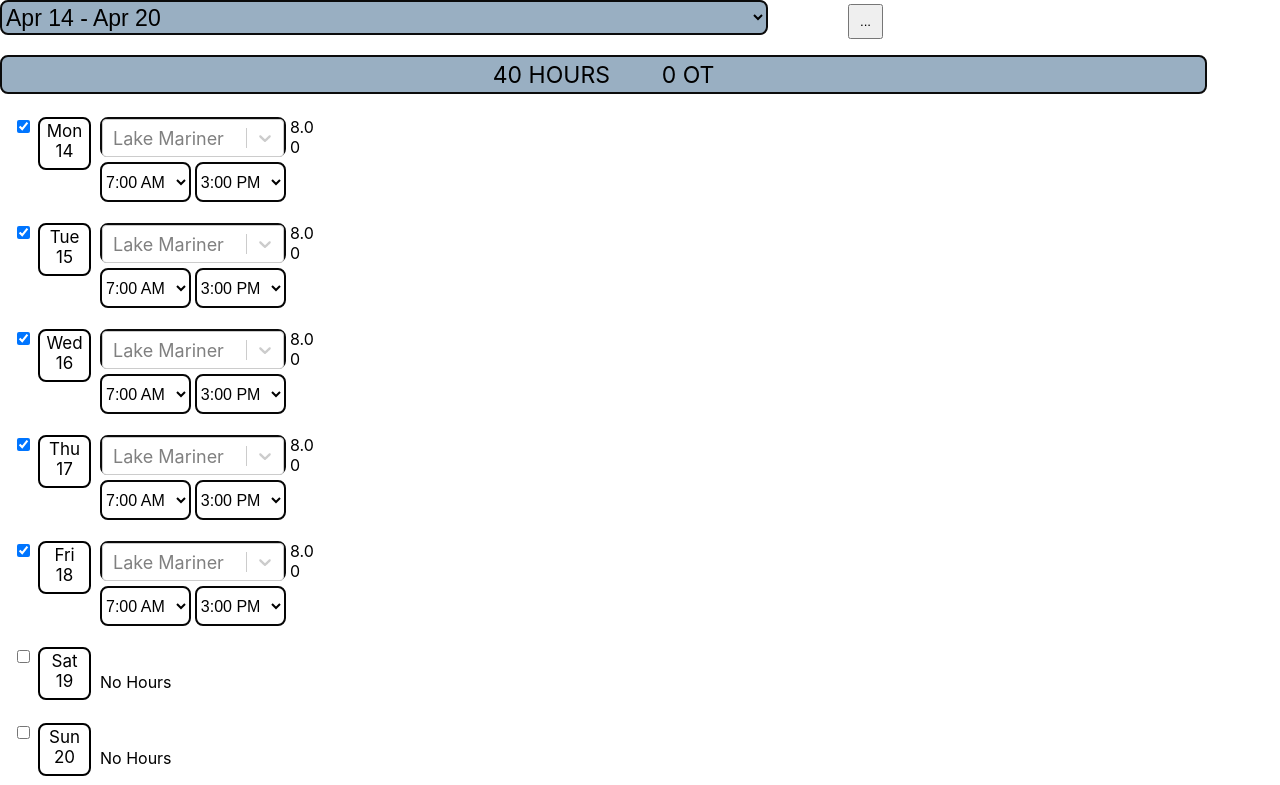
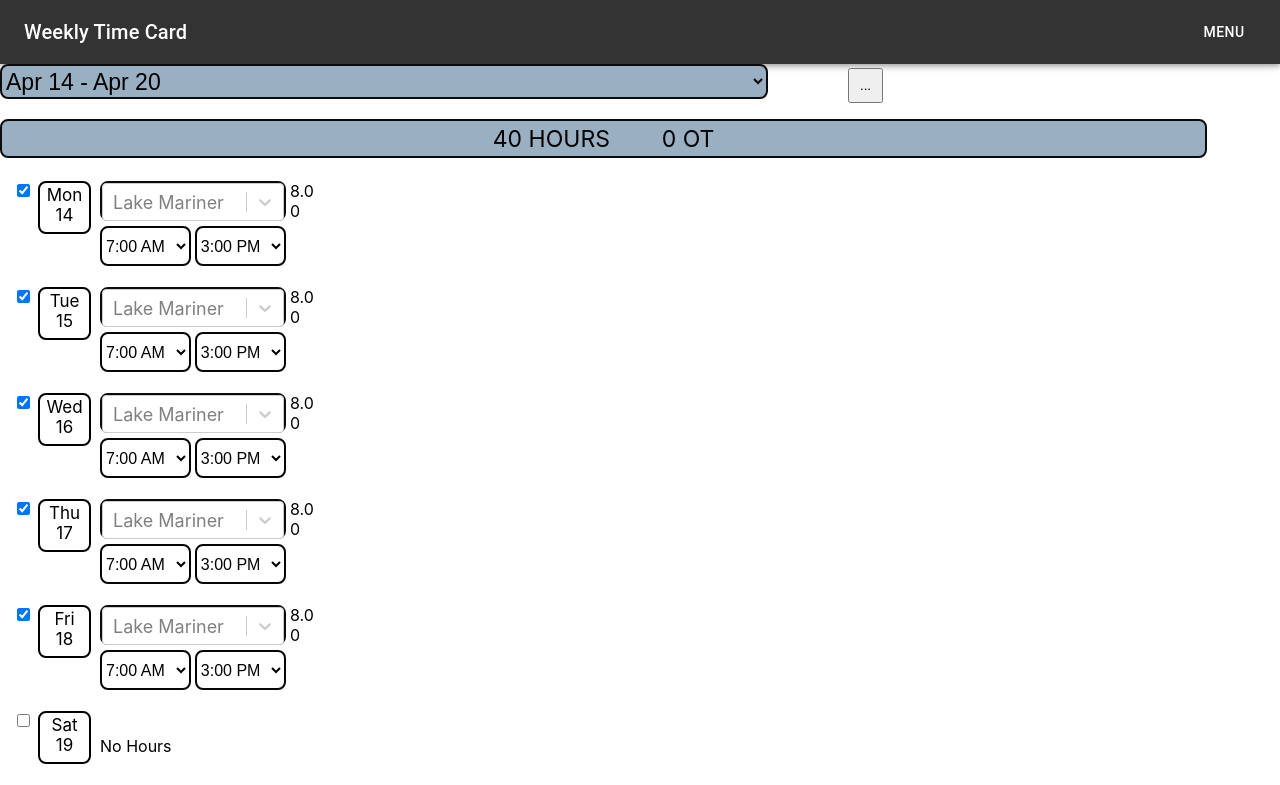
Before and after one commit to bradronto/bradronto.github.io, a React (Create React App) app in the folder timekeep/: page / in a window 1280 px wide. Shown: the top 785 px of the page. Built offline with nearby package versions, Linux system fonts and the light colour scheme.

Commit message:
and another..

```diff
--- a/timekeep/package.json
+++ b/timekeep/package.json
@@ -3,6 +3,9 @@
   "version": "0.1.0",
   "private": true,
   "dependencies": {
+    "@emotion/react": "^11.14.0",
+    "@emotion/styled": "^11.14.0",
+    "@mui/material": "^7.0.2",
     "@supabase/supabase-js": "^2.49.3",
     "@testing-library/dom": "^10.4.0",
     "@testing-library/jest-dom": "^6.6.3",
--- /dev/null
+++ b/timekeep/src/components/menu.js
@@ -0,0 +1,46 @@
+import React from "react";
+import AppBar from "@mui/material/AppBar";
+import Toolbar from "@mui/material/Toolbar";
+import Typography from "@mui/material/Typography";
+import Button from "@mui/material/Button";
+import Menu from "@mui/material/Menu";
+import MenuItem from "@mui/material/MenuItem";
+
+const ProMenu = () => {
+  const [anchorEl, setAnchorEl] = React.useState(null);
+
+  const handleClick = (event) => {
+    setAnchorEl(event.currentTarget);
+  };
+
+  const handleClose = () => {
+    setAnchorEl(null);
+  };
+
+  return (
+    <AppBar position="static" style={{ backgroundColor: "#333" }}>
+      <Toolbar>
+        <Typography variant="h6" style={{ flexGrow: 1 }}>
+          Weekly Time Card
+        </Typography>
+        <Button
+          color="inherit"
+          onClick={handleClick}
+        >
+          Menu
+        </Button>
+        <Menu
+          anchorEl={anchorEl}
+          open={Boolean(anchorEl)}
+          onClose={handleClose}
+        >
+          <MenuItem onClick={handleClose}>Share</MenuItem>
+          <MenuItem onClick={handleClose}>Reset Week</MenuItem>
+          <MenuItem onClick={handleClose}>Clear Jobs</MenuItem>
+        </Menu>
+      </Toolbar>
+    </AppBar>
+  );
+};
+
+export default ProMenu;
--- a/timekeep/src/components/work-hours.js
+++ b/timekeep/src/components/work-hours.js
@@ -8,6 +8,7 @@ import calculateTotalHours from "./total-hours";
 import weekTotal from "./week-total";
 import plainText from "./plain-txt";
 import Select from "react-select";
+import ProMenu from "./menu";
 
 const WorkHoursTracker = () => {
 
@@ -244,6 +245,7 @@ const handleMenu = (e) =>
   return (
 
   <div className="input-container" >
+    <ProMenu />
 
 
 
```
Also changed, not shown: 1 other file (tests, documents, lock files or other folders).
